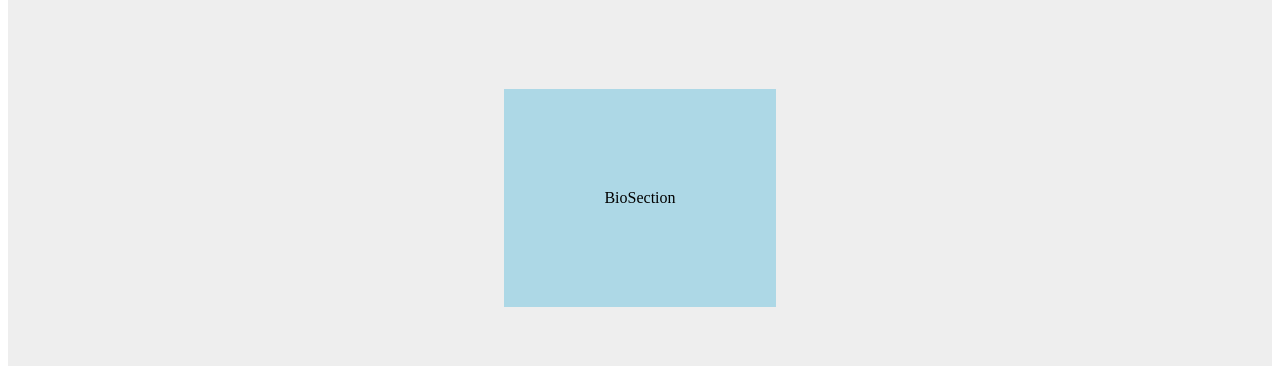
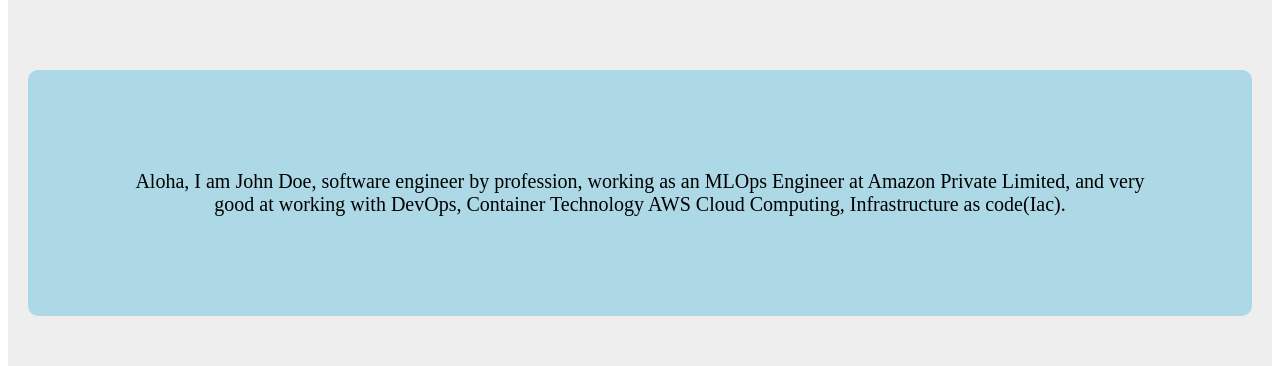
Before and after one commit to iamparthaonline/portfolio-project-using-react, a React (Vite) app: page / in a window 1280 px wide. Shown: the part 575-941 px from the top of the page. Built offline with nearby package versions, Linux system fonts and the light colour scheme.

Commit message:
Completed Bio Section

```diff
--- a/src/components/BioSection/index.jsx
+++ b/src/components/BioSection/index.jsx
@@ -1,7 +1,13 @@
 import "./style.css";
 
 const BioSection = () => {
-  return <div id="bio-section">BioSection</div>;
+  return (
+    <div id="bio-section">
+      Aloha, I am John Doe, software engineer by profession, working as an MLOps
+      Engineer at Amazon Private Limited, and very good at working with DevOps,
+      Container Technology AWS Cloud Computing, Infrastructure as code(Iac).
+    </div>
+  );
 };
 
 export default BioSection;
--- a/src/components/BioSection/style.css
+++ b/src/components/BioSection/style.css
@@ -1,4 +1,8 @@
 #bio-section {
   background-color: lightblue;
   padding: 100px;
+  width: 80vw;
+  border-radius: 10px;
+  font-size: 20px;
+  text-align: center;
 }
```
